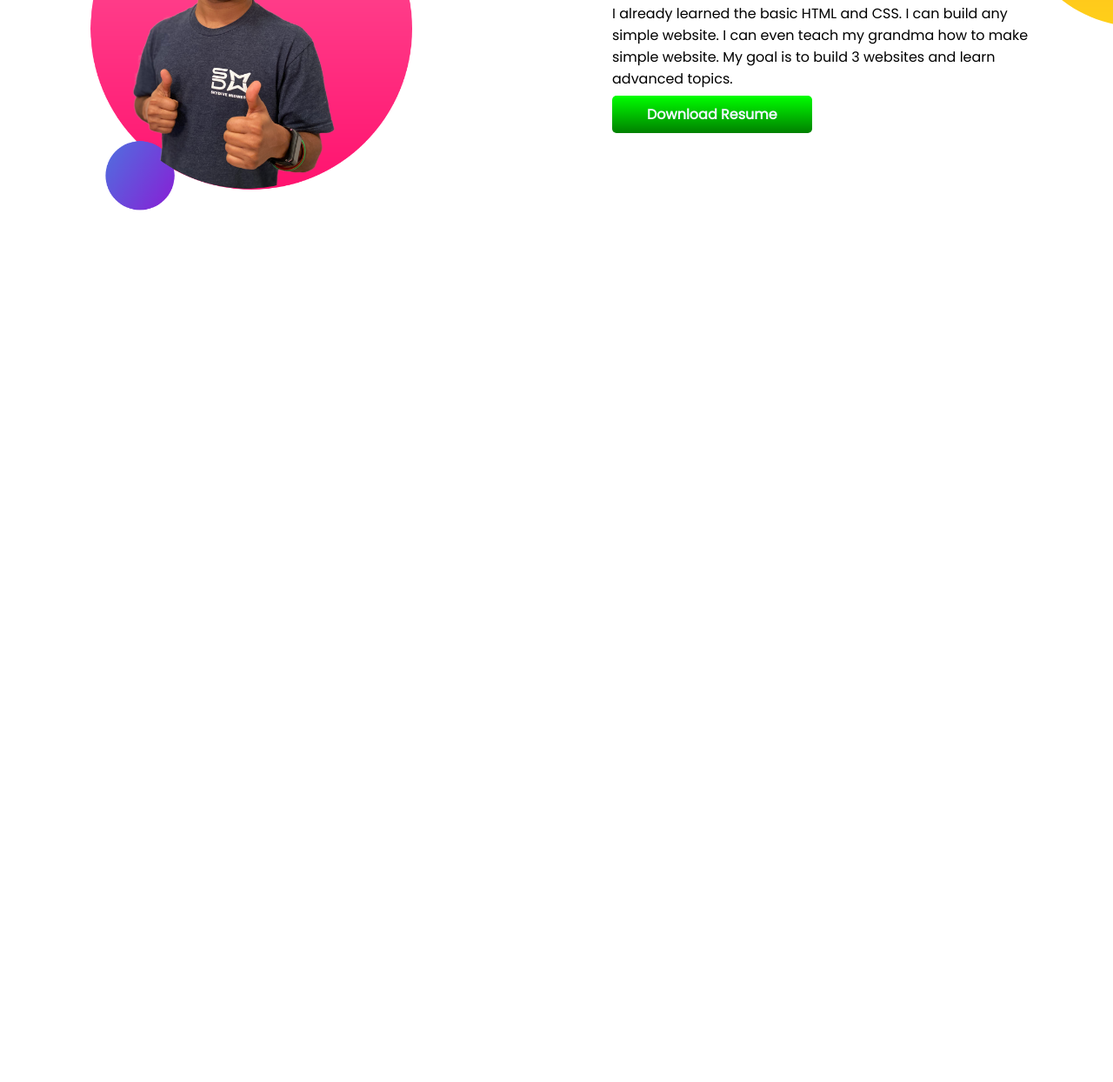
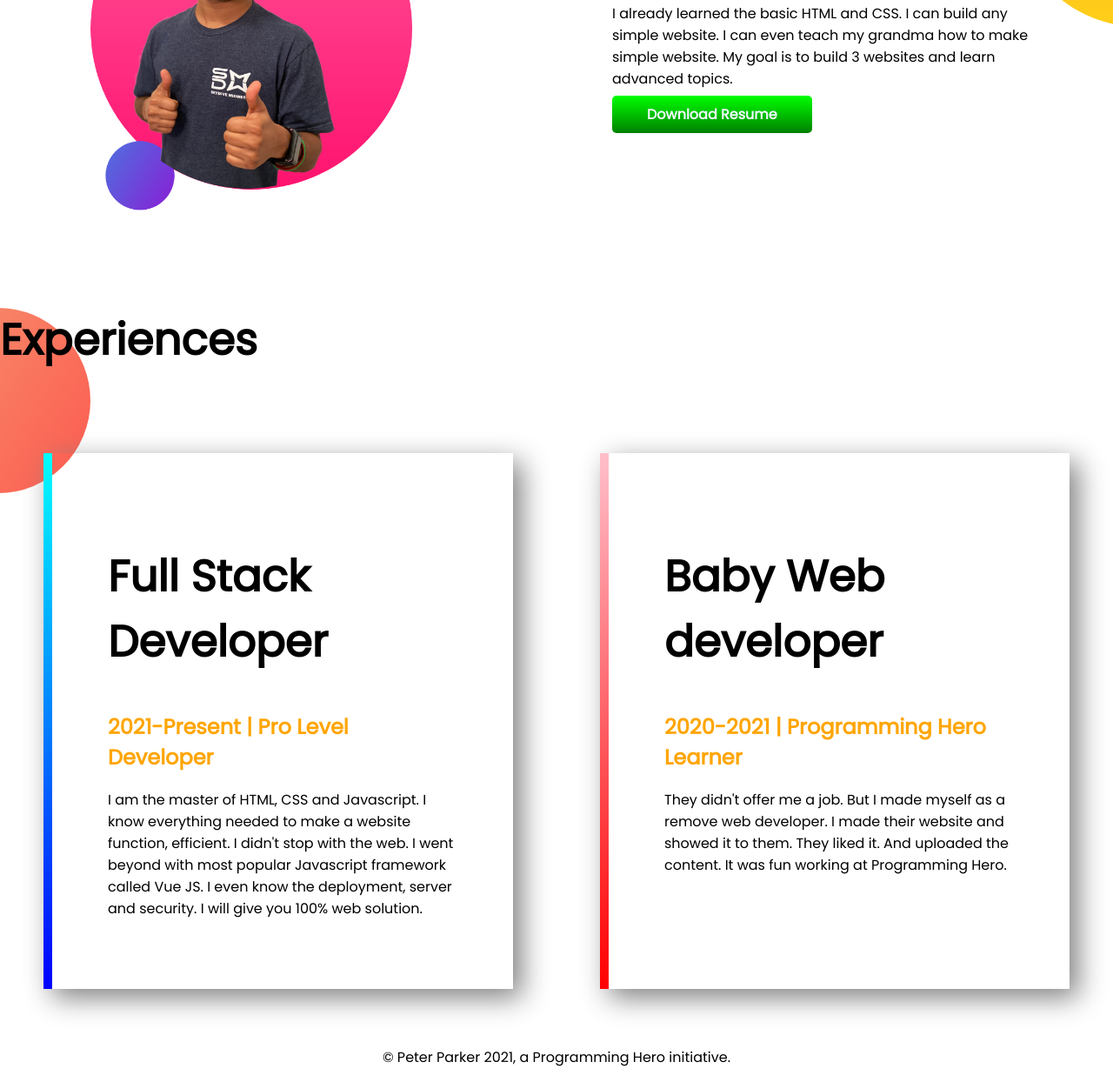
Before and after one commit to jannatSuh/developer-portfolio, a plain HTML site: page index.html in a window 1280 px wide. Shown: the part 860-2104 px from the top of the page at 87% size. Before the commit the page ends 1173 px from the top, so only its background shows below. Drawn offline with Linux system fonts and the light colour scheme.

Commit message:
third section n footer added

```diff
--- a/index.html
+++ b/index.html
@@ -13,7 +13,7 @@
 </head>
 
 <body>
-    <section class="top-banner">
+    <section class="top-banner flexible-container">
         <div class="half-width">
             <h1>Welcome to </h1>
             <h1><span style="color: orangered;">Peter Park</span> World !</h1>
@@ -27,7 +27,7 @@
             <img src="images/jhankar.png" alt="">
         </div>
     </section>
-    <section class="dream-big">
+    <section class="dream-big flexible-container">
         <div class="half-width">
             <img src="images/jhankar2.png" alt="">
         </div>
@@ -39,6 +39,29 @@
             <a class="link-button" target="blank" href="https://www.google.com/">Download Resume</a>
         </div>
     </section>
+    <section class="experience-area">
+        <h1>Experiences</h1>
+        <div class="flexible-container">
+            <div id="web-dev-exp" class="half-width experience-box">
+                <h1>Full Stack Developer</h1>
+                <h2>2021-Present | Pro Level Developer</h2>
+                <p>I am the master of HTML, CSS and Javascript. I know everything needed to make a website function,
+                    efficient. I didn't stop with the web. I went beyond with most popular Javascript framework called
+                    Vue
+                    JS. I even know the deployment, server and security. I will give you 100% web solution.</p>
+            </div>
+            <div id="baby-dev-exp" class="half-width experience-box">
+                <h1>Baby Web developer</h1>
+                <h2>2020-2021 | Programming Hero Learner</h2>
+                <p>They didn't offer me a job. But I made myself as a remove web developer. I made their website and
+                    showed
+                    it to them. They liked it. And uploaded the content. It was fun working at Programming Hero.</p>
+            </div>
+        </div>
+    </section>
+    <footer>
+        <p style="text-align: center;">© Peter Parker 2021, a Programming Hero initiative.</p>
+    </footer>
 </body>
 
 </html>
--- a/style.css
+++ b/style.css
@@ -5,7 +5,7 @@ body{
 h1{
     font-size: 50px;
 }
-section{
+.flexible-container{
     display: flex;
 }
 .half-width{
@@ -33,3 +33,24 @@ section{
     background-repeat: no-repeat;
     background-position-x: right;
 }
+h2{
+    color: orange;
+}
+.experience-area{
+    background-image: url(images/exp-bg.png);
+    background-repeat: no-repeat;
+}
+.experience-box{
+    box-shadow: 10px 10px 30px gray;
+    margin: 50px;
+}
+#web-dev-exp{
+    border-left: 10px solid;
+    border-image: linear-gradient(cyan,blue);
+    border-image-slice: 1;
+}
+#baby-dev-exp{
+    border-left: 10px solid;
+    border-image: linear-gradient(pink,red);
+    border-image-slice: 1;
+}
```
